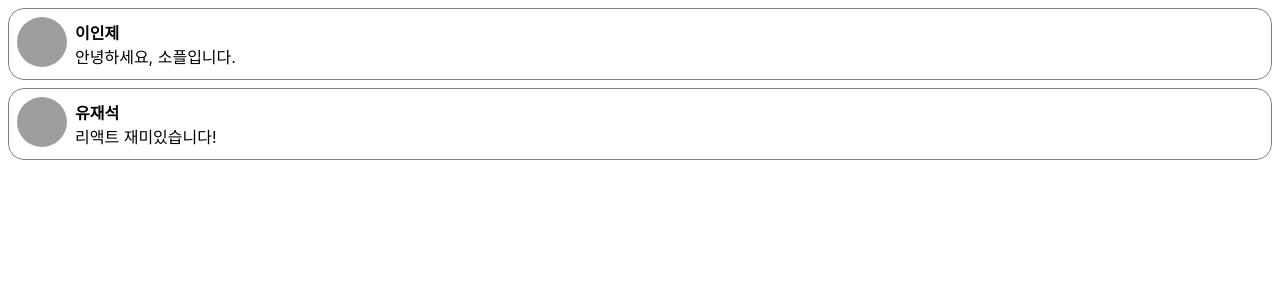
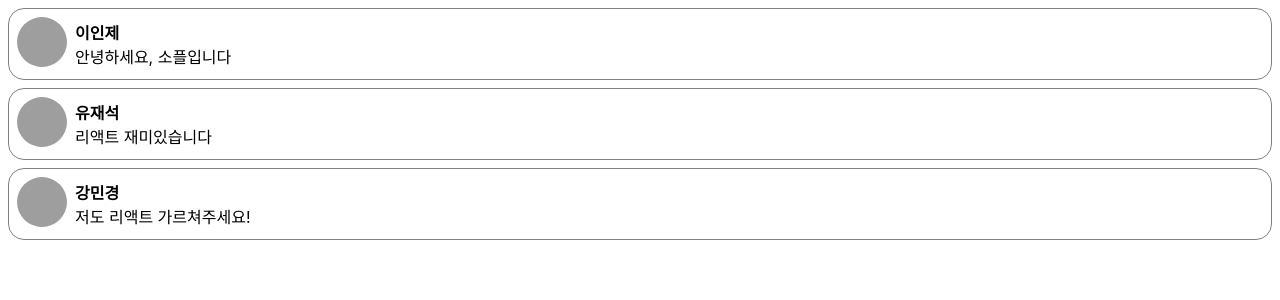
Before and after one commit to matt700395/first-meet-react, a React (Create React App) app: page / in a window 1280 px wide. Shown: the top 300 px of the page. Built offline with nearby package versions, Linux system fonts and the light colour scheme; grey boxes are pictures that could not be loaded.

Commit message:
chapter 5-3

```diff
--- a/src/chapter_05/CommentList.jsx
+++ b/src/chapter_05/CommentList.jsx
@@ -1,11 +1,29 @@
 import React from "react";
 import Comment from "./Comment";
+const comments = [
+    {
+        name: "이인제",
+        comment : "안녕하세요, 소플입니다",
+    },
+    {
+        name: "유재석",
+        comment : "리액트 재미있습니다",
+    },
+    {
+        name: "강민경",
+        comment : "저도 리액트 가르쳐주세요!",
+    },
+]
+
 
 function CommentList(props){
     return (
         <div>
-            <Comment name={"이인제"} comment={"안녕하세요, 소플입니다."}/>
-            <Comment name={"유재석"} comment={"리액트 재미있습니다!"}/>
+            {comments.map((comment) => {
+                return (
+                    <Comment name={comment.name} comment={comment.comment}/>
+                )
+            })}
         </div>
     )
 }
```
